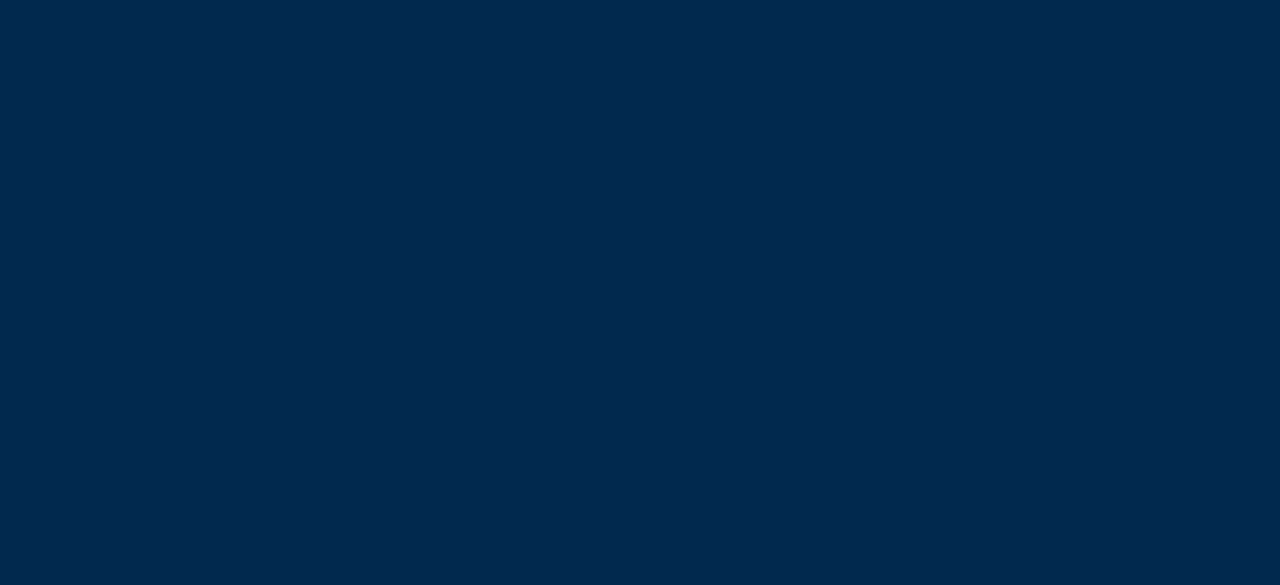
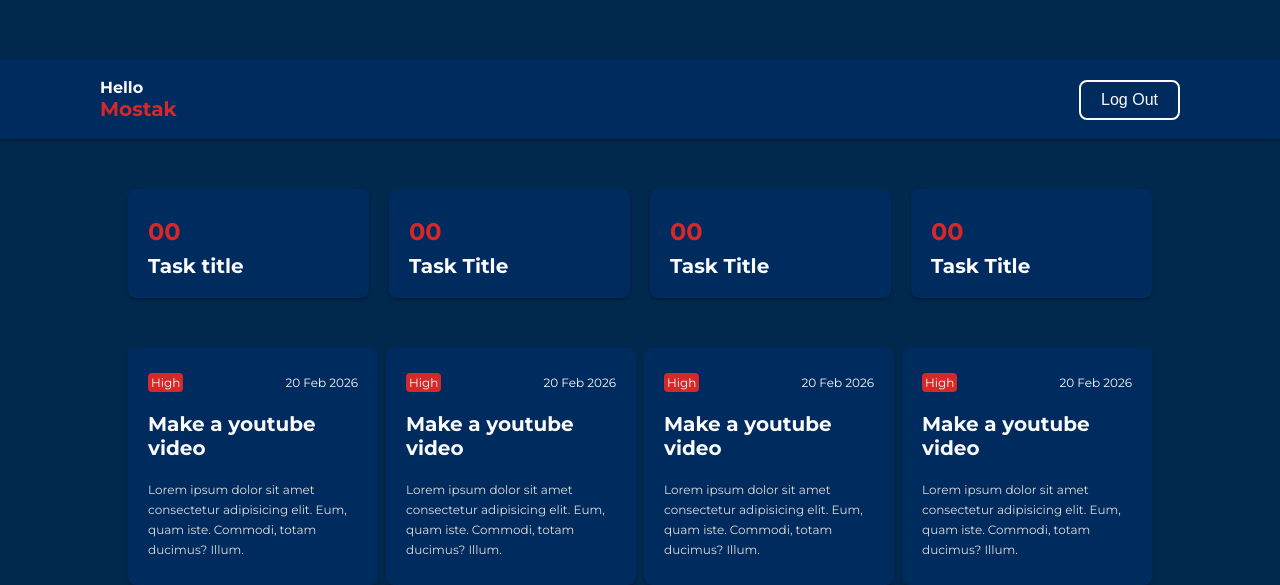
Before and after one commit to mos-ta-k/Employee-management-system, a React (Vite) app: page / in a window 1280 px wide. Shown: the part 740-1325 px from the top of the page. Before the commit the page ends 800 px from the top, so only its background shows below. Built offline with nearby package versions, Linux system fonts and the light colour scheme.

Commit message:
logic logic is build, passing data of admin and user is left

```diff
--- a/src/App.jsx
+++ b/src/App.jsx
@@ -1,25 +1,33 @@
-import React, { useEffect } from 'react'
-import Login from './components/auth/Login'
-import '../src/components/styles/main.min.css'
-import EmployeeDashboard from './components/Dashboard/EmployeeDashboard'
-import AdminDashboard from './components/Dashboard/AdminDashboard'
-import { getLocalStarage, setLocalStorage } from './utils/LocalStorage'
+/* eslint-disable no-unused-vars */
+import React, { useEffect } from "react";
+import Login from "./components/auth/Login";
+import "../src/components/styles/main.min.css";
+import EmployeeDashboard from "./components/Dashboard/EmployeeDashboard";
+import AdminDashboard from "./components/Dashboard/AdminDashboard";
+import { getLocalStarage, setLocalStorage } from "./utils/LocalStorage";
+import { useState } from "react";
 
 const App = () => {
+  const [user, setUser] = useState(null);
 
-  useEffect(() => {
-    // setLocalStorage()
-    getLocalStarage()
-  },)
-
+  const handleLogin = (email, password) => {
+    if (email == "admin@me.com" && password == "123") {
+      setUser("admin");
+      console.log(user);
+    } else if (email == "user@me.com" && password == "123") {
+      setUser("employee");
+      console.log(user);
+    } else {
+      alert("invalid credentials!");
+    }
+  };
 
   return (
     <div>
-      <Login/>
-      {/* <EmployeeDashboard/> */}
-      {/* <AdminDashboard/> */}
+      {!user ? <Login handleLogin={handleLogin} /> : ""}
+      {user == "admin" ? <AdminDashboard /> : <EmployeeDashboard />}
     </div>
-  )
-}
+  );
+};
 
-export default App
+export default App;
--- a/src/components/auth/Login.jsx
+++ b/src/components/auth/Login.jsx
@@ -1,37 +1,35 @@
-import { useState } from 'react'
-import '../styles/login.min.css'
+/* eslint-disable no-unused-vars */
+import { useState } from "react";
+import "../styles/login.min.css";
 
+const Login = ({ handleLogin }) => {
+  const [email, setEmail] = useState("");
+  const [password, setPassword] = useState("");
+  const [message, setMessage] = useState("");
 
-const Login = () => {
-
-    const [email, setEmail] = useState("")
-    const [password, setPassword] = useState("")
-    const [message, setMessage] = useState("")
-
-    const submitHandler = (e) =>{
+  const submitHandler = (e) => {
     e.preventDefault();
-        console.log("fhaaaaaaaaa!!")
-        console.log("Your form is submitted");
-
-        setEmail("")
-        setPassword("")
-        setMessage("fahhhhh!! form submitted!")
-    }
+    handleLogin(email, password);
+    setEmail("");
+    setPassword("");
+  };
 
   return (
     <div className="login-page">
       <div className="login-container">
-
-    <form className="login-form"
-    onSubmit={(e)=>{
+        <form
+          className="login-form"
+          onSubmit={(e) => {
             submitHandler(e);
           }}
         >
           <h2>Login</h2>
           <div className="input-box">
-            <input type="email" required
-                value = {email}
-            onChange={(e)=>{
+            <input
+              type="email"
+              required
+              value={email}
+              onChange={(e) => {
                 setEmail(e.target.value);
               }}
             />
@@ -39,24 +37,26 @@ const Login = () => {
           </div>
 
           <div className="input-box">
-            <input type="password" required
+            <input
+              type="password"
+              required
               value={password}
-            onChange={(e)=>{
+              onChange={(e) => {
                 setPassword(e.target.value);
               }}
             />
             <label>Password</label>
           </div>
 
-        <button className='login-button' type="submit">Login</button>
+          <button className="login-button" type="submit">
+            Login
+          </button>
 
-        {message && <p className="success-msg">{message}</p>}
-
+          {/* f */}
         </form>
-
       </div>
     </div>
-  )
-}
+  );
+};
 
-export default Login
+export default Login;
--- a/src/components/sass/taskListNumber.scss
+++ b/src/components/sass/taskListNumber.scss
@@ -9,6 +9,7 @@
     flex-wrap: wrap;
     .task {
       background: var(--blue);
+      flex: 1;
       min-width: 20rem;
       width: 20%;
       padding: var(--spacing-large);
--- a/src/components/sass/tasklist.scss
+++ b/src/components/sass/tasklist.scss
@@ -14,6 +14,7 @@
       border-radius: var(--border-radius-medium);
       box-shadow: var(--box-shadow);
       color: var(--white);
+      flex: 1;
       .top {
         display: flex;
         justify-content: space-between;
--- a/src/components/styles/taskListNumber.min.css
+++ b/src/components/styles/taskListNumber.min.css
@@ -1 +1 @@
-.taskListNumber{width:80%;margin:auto}.taskListNumber .tasks{display:flex;justify-content:space-between;gap:2rem;margin-top:5rem;flex-wrap:wrap}.taskListNumber .tasks .task{background:var(--blue);min-width:20rem;width:20%;padding:var(--spacing-large);border-radius:var(--border-radius-medium);color:var(--white);box-shadow:var(--box-shadow)}.taskListNumber .tasks .task h1{font-size:var(--xlarge-font);color:var(--orange);margin:var(--spacing-medium) 0}.taskListNumber .tasks .task h2{font-size:var(--large-font)}
+.taskListNumber{width:80%;margin:auto}.taskListNumber .tasks{display:flex;justify-content:space-between;gap:2rem;margin-top:5rem;flex-wrap:wrap}.taskListNumber .tasks .task{background:var(--blue);flex:1;min-width:20rem;width:20%;padding:var(--spacing-large);border-radius:var(--border-radius-medium);color:var(--white);box-shadow:var(--box-shadow)}.taskListNumber .tasks .task h1{font-size:var(--xlarge-font);color:var(--orange);margin:var(--spacing-medium) 0}.taskListNumber .tasks .task h2{font-size:var(--large-font)}
--- a/src/components/styles/tasklist.min.css
+++ b/src/components/styles/tasklist.min.css
@@ -1 +1 @@
-.tasklist{width:80%;margin:auto}.tasklist .tasks{margin-top:5rem;display:flex;flex-wrap:wrap;justify-content:space-between;gap:var(--spacing-medium)}.tasklist .tasks .task{max-width:30rem;padding:1.5rem 2rem;background-color:var(--blue);border-radius:var(--border-radius-medium);box-shadow:var(--box-shadow);color:var(--white)}.tasklist .tasks .task .top{display:flex;justify-content:space-between;align-items:center;margin:10px 0}.tasklist .tasks .task .top .priority{padding:.2rem .3rem;font-size:var(--small-font);border-radius:var(--border-radius-small);background-color:var(--orange)}.tasklist .tasks .task .top .date{font-size:var(--small-font)}.tasklist .tasks .task .task-title{font-size:var(--large-font);padding:10px 0}.tasklist .tasks .task .task-description{font-size:var(--small-font);color:var(--off-white);margin:1rem 0;line-height:2rem}
+.tasklist{width:80%;margin:auto}.tasklist .tasks{margin-top:5rem;display:flex;flex-wrap:wrap;justify-content:space-between;gap:var(--spacing-medium)}.tasklist .tasks .task{max-width:30rem;padding:1.5rem 2rem;background-color:var(--blue);border-radius:var(--border-radius-medium);box-shadow:var(--box-shadow);color:var(--white);flex:1}.tasklist .tasks .task .top{display:flex;justify-content:space-between;align-items:center;margin:10px 0}.tasklist .tasks .task .top .priority{padding:.2rem .3rem;font-size:var(--small-font);border-radius:var(--border-radius-small);background-color:var(--orange)}.tasklist .tasks .task .top .date{font-size:var(--small-font)}.tasklist .tasks .task .task-title{font-size:var(--large-font);padding:10px 0}.tasklist .tasks .task .task-description{font-size:var(--small-font);color:var(--off-white);margin:1rem 0;line-height:2rem}
```
Also changed, not shown: src/context/AuthProvider.jsx (added, +20 -0 lines). Lines whose indentation alone changed are shown as unchanged.
